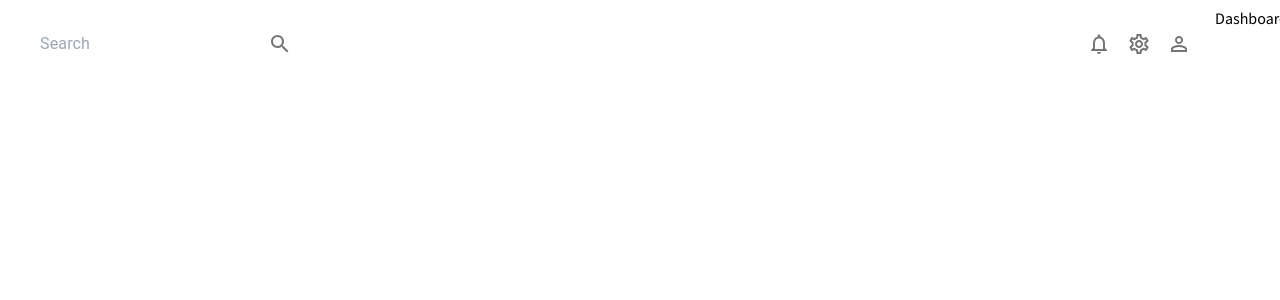
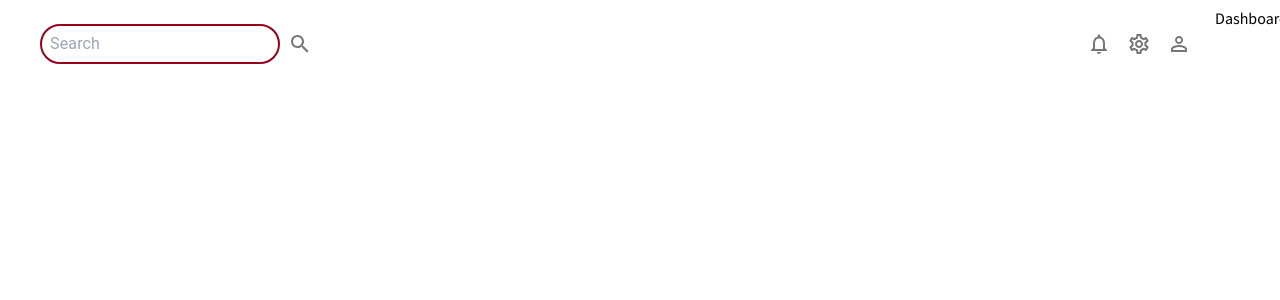
Before and after one commit to MihailDimitrov1235/shop, a React (Create React App) app in the folder admin/: page /home in a window 1280 px wide. Shown: the top 300 px of the page. Built offline with nearby package versions, Linux system fonts and the light colour scheme.

Commit message:
Started sideBar for admin

```diff
--- a/admin/src/App.js
+++ b/admin/src/App.js
@@ -5,6 +5,7 @@ import { ThemeProvider } from "@mui/material/styles";
 import theme from './theme';
 import routes from './routes';
 import TopBar from './pages/global/TopBar'
+import SideBar from './pages/global/SideBar'
 
 function App() {
 
--- a/admin/src/pages/global/sideBar.jsx
+++ b/admin/src/pages/global/sideBar.jsx
@@ -1,5 +1,19 @@
-const sideBar = () =>{
-    return <div>SideBar</div>
+import { useState } from "react";
+import { ProSidebar , Menu, MenuItem} from 'react-pro-sidebar';
+//import 'react-pro-sidebar/dist/styles';
+import { Box, IconButton, Typography, useTheme } from "@mui/system";
+import { Link } from "react-router-dom";
+
+const SideBar = () =>{
+    const theme = useTheme();
+    const [isCollapsed, setIsCollapsed] = useState(false);
+    const [selected, setSelected] = useState('Dashboard');
+
+    return (
+        <Box>
+
+        </Box>
+    )
 }
 
-export default sideBar;
+export default SideBar;
--- a/admin/src/pages/global/topBar.jsx
+++ b/admin/src/pages/global/topBar.jsx
@@ -14,7 +14,14 @@ function TopBar (){
 
             {/* Search */}
             <Box display="flex" borderRadius="3px">
-                <InputBase sx={{ ml: 2, flex: 1, backgroundColor: theme.palette.background.paper}} placeholder="Search" />
+                <InputBase sx={{
+                    p: 1,
+                    ml: 2,
+                    flex: 1,
+                    backgroundColor: theme.palette.background.paper,
+                    border: `2px solid ${theme.palette.primary.contrastText}`,
+                    borderRadius: '50vh'
+                    }} placeholder="Search" />
                 <IconButton>
                 <SearchIcon />
                 </IconButton>
--- a/admin/src/routes.js
+++ b/admin/src/routes.js
@@ -1,6 +1,9 @@
 import { Navigate } from 'react-router-dom';
 //import MainLayout from './components/MainLayout';
 import Dashboard from './pages/dashboard';
+// import Projects from './pages/projects';
+// import Settings from './pages/settings';
+
 
 const routes = [
   {
```
